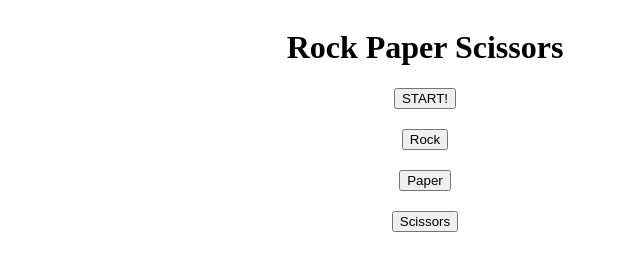
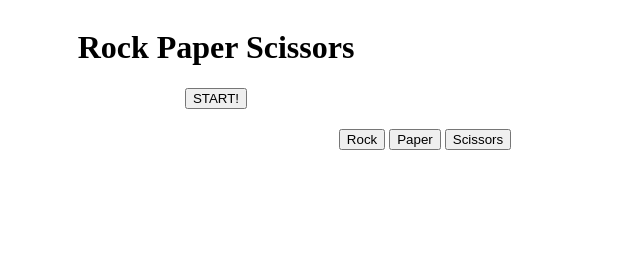
Before and after one commit to frayyan19/RPS, a plain HTML site: page index.html in a window 1280 px wide. Shown: the whole page, without its empty margins (6-646 px from the left). Drawn offline with Linux system fonts and the light colour scheme.

Commit message:
Update index.html

```diff
--- a/index.html
+++ b/index.html
@@ -11,7 +11,7 @@
 <body>
     <div class="container">
         <div class = "row">
-            <div class="col2">
+            <div class="col1">
                 <h1>Rock Paper Scissors</h1>
                 <button onclick="game()" id="start">START!</button>
             </div>
@@ -23,11 +23,7 @@
         <div class="row" id="rps">
             <div class="col2">
                 <input id="rock" type="button" value="Rock">
-            </div>
-            <div class="col2">
                 <input id="paper" type="button" value="Paper">
-            </div>
-            <div class="col2">
                 <input id="scissors" type="button" value="Scissors">
             </div>
         </div>
```
